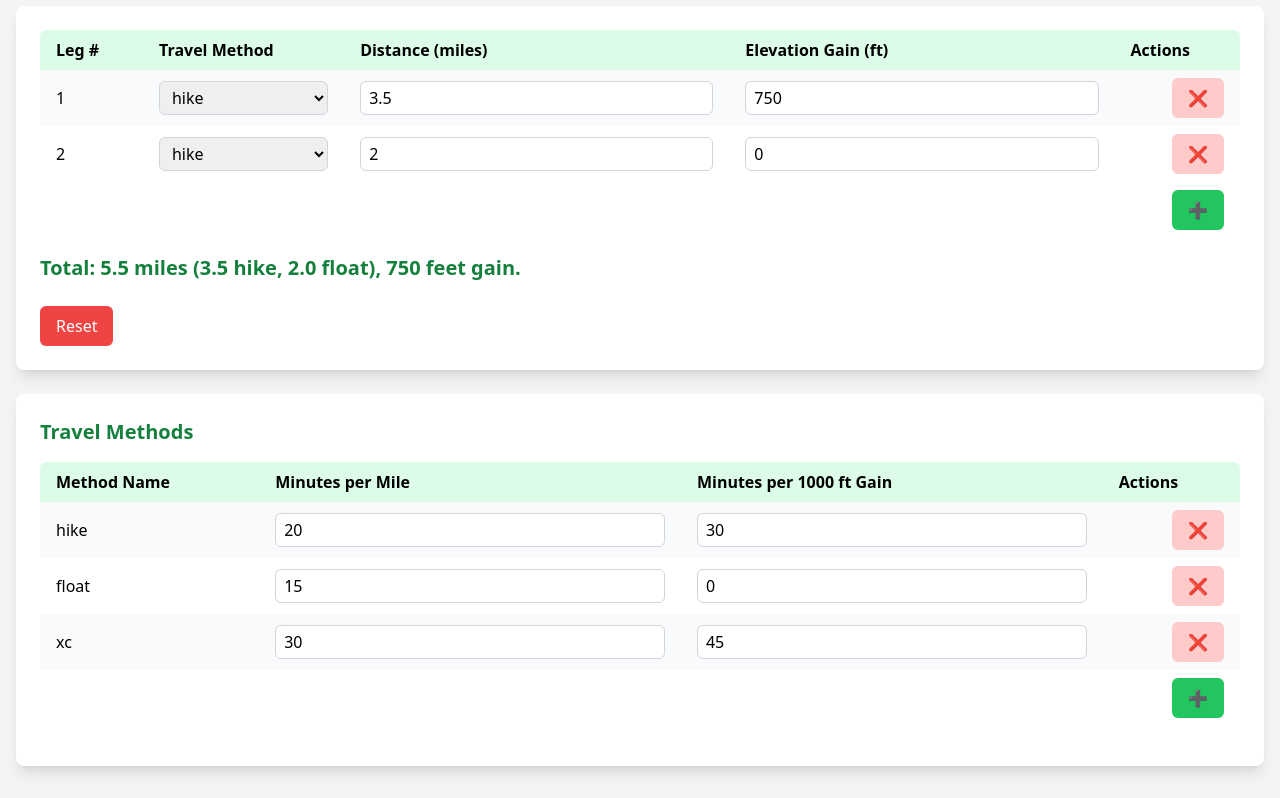
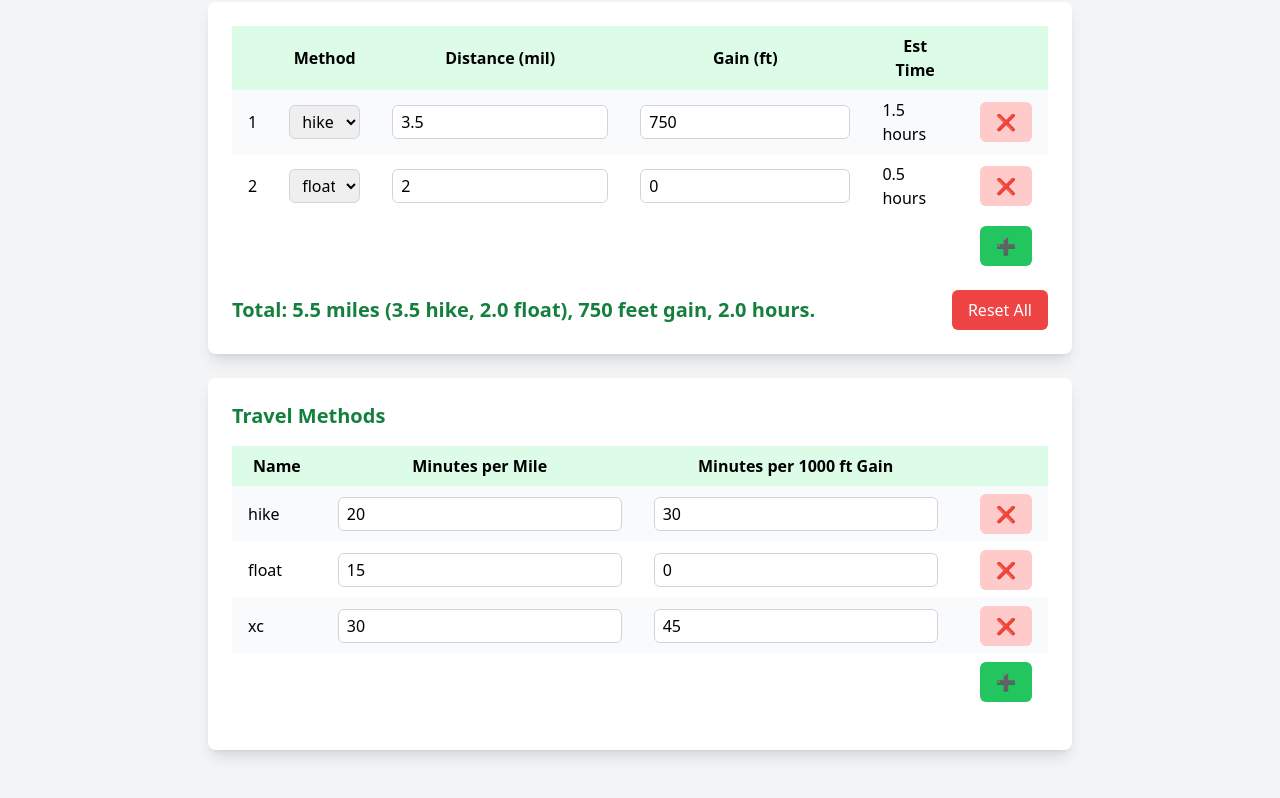
Before and after one commit to jacobian/tools, an Eleventy site: page trip-time-planner.html in a window 1280 px wide. Shown: the part 86-884 px from the top of the page. Built offline with nearby package versions, Linux system fonts and the light colour scheme; Eleventy itself is replaced by a stand-in of ours; files that its build step writes are made by us from their sources.

Commit message:
💄 style updates

```diff
--- a/trip-time-planner.html
+++ b/trip-time-planner.html
@@ -7,19 +7,23 @@
     <script src="https://cdnjs.cloudflare.com/ajax/libs/alpinejs/3.13.0/cdn.min.js" defer></script>
     <script src="https://cdnjs.cloudflare.com/ajax/libs/htmx/1.9.6/htmx.min.js"></script>
     <script src="https://cdn.tailwindcss.com"></script>
+    <style type="text/tailwindcss">
+      table thead tr { @apply bg-green-100 text-center; }
+    </style>
   </head>
   <body class="bg-gray-100 font-sans">
-    <div class="container mx-auto px-4 py-8" x-data="tripPlanner()">
-      <h1 class="text-3xl font-bold text-center text-green-800 mb-6">Trip Planner</h1>
+    <div class="container mx-auto max-w-4xl px-4 py-8" x-data="tripPlanner()">
+      <h1 class="text-2xl font-bold text-center text-green-800 mb-6">Trip Planner</h1>
       <div class="bg-white rounded-lg shadow-lg p-6 mb-6">
         <table class="w-full mb-4">
           <thead>
-            <tr class="bg-green-100 text-left">
-              <th class="px-4 py-2 rounded-tl-md">Leg #</th>
-              <th class="px-4 py-2">Travel Method</th>
-              <th class="px-4 py-2">Distance (miles)</th>
-              <th class="px-4 py-2">Elevation Gain (ft)</th>
-              <th class="px-4 py-2 rounded-tr-md">Actions</th>
+            <tr>
+              <th class="px-4 py-2"></th>
+              <th class="px-4 py-2">Method</th>
+              <th class="px-4 py-2">Distance (mil)</th>
+              <th class="px-4 py-2">Gain (ft)</th>
+              <th class="px-4 py-2">Est Time</th>
+              <th class="px-4 py-2"></th>
             </tr>
           </thead>
           <tbody>
@@ -33,7 +37,7 @@
                     class="w-full px-2 py-1 border border-gray-300 rounded-md focus:outline-none focus:ring-1 focus:ring-green-500"
                   >
                     <template x-for="method in travelMethods" :key="method.name">
-                      <option :value="method.name" x-text="method.name"></option>
+                      <option :value="method.name" x-text="method.name" :selected="leg.method === method.name"></option>
                     </template>
                   </select>
                 </td>
@@ -56,6 +60,9 @@
                     class="w-full px-2 py-1 border border-gray-300 rounded-md focus:outline-none focus:ring-1 focus:ring-green-500"
                   />
                 </td>
+                <td class="px-4 py-2">
+                  <span x-text="calculateLegTime(leg).toFixed(1)"></span> hours
+                </td>
                 <td class="px-4 py-2 text-right">
                   <button
                     @click="removeLeg(index)"
@@ -69,7 +76,7 @@
           </tbody>
           <tfoot>
             <tr>
-              <td colspan="5" class="px-4 py-2 text-right">
+              <td colspan="6" class="px-4 py-2 text-right">
                 <button
                   @click="addLeg()"
                   class="bg-green-500 hover:bg-green-600 text-white px-4 py-2 rounded-md transition"
@@ -81,30 +88,31 @@
           </tfoot>
         </table>
 
-        <h2 class="text-xl font-semibold mb-4 text-green-700">
-          Total:
-          <span x-text="totalDistance.toFixed(1)">...</span> miles (<span x-text="methodBreakdown">...</span>),
-          <span x-text="totalElevationGain">...</span> feet gain.
-        </h2>
+        <div class="flex items-center">
+          <h2 class="text-xl font-semibold text-green-700 flex-1">
+            Total:
+            <span x-text="totalDistance.toFixed(1)">...</span> miles (<span x-text="methodBreakdown">...</span>),
+            <span x-text="totalElevationGain">...</span> feet gain,
+            <span x-text="totalTime.toFixed(1)">...</span> hours.
+          </h2>
 
-        <div class="mt-6">
-          <button @click="clearTrip()" class="bg-red-500 hover:bg-red-600 text-white px-4 py-2 rounded-md transition">
-            Reset
-          </button>
+          <div>
+            <button @click="clearTrip()" class="bg-red-500 hover:bg-red-600 text-white px-4 py-2 rounded-md transition">
+              Reset All
+            </button>
+          </div>
         </div>
       </div>
 
-      <!-- Travel Methods Table -->
       <div class="bg-white rounded-lg shadow-lg p-6">
         <h2 class="text-xl font-semibold mb-4 text-green-700">Travel Methods</h2>
-
         <table class="w-full mb-4">
           <thead>
-            <tr class="bg-green-100 text-left">
-              <th class="px-4 py-2 rounded-tl-md">Method Name</th>
+            <tr>
+              <th class="px-4 py-2">Name</th>
               <th class="px-4 py-2">Minutes per Mile</th>
               <th class="px-4 py-2">Minutes per 1000 ft Gain</th>
-              <th class="px-4 py-2 rounded-tr-md">Actions</th>
+              <th class="px-4 py-2"></th>
             </tr>
           </thead>
           <tbody>
@@ -237,6 +245,18 @@
             return breakdown.join(", ");
           },
 
+          calculateLegTime(leg) {
+            const method = this.travelMethods.find(m => m.name === leg.method);
+            if (!method) return 0;
+            const distanceTime = parseFloat(leg.distance || 0) * parseFloat(method.minutesPerMile || 0);
+            const elevationTime = parseFloat(leg.elevationGain || 0) / 1000 * parseFloat(method.minutesPer1000ft || 0);
+            return ((distanceTime + elevationTime) / 60);
+          },
+
+          get totalTime() {
+            return this.legs.reduce((sum, leg) => sum + this.calculateLegTime(leg), 0);
+          },
+
           saveTrip() {
             const tripData = {
               legs: this.legs,
```
